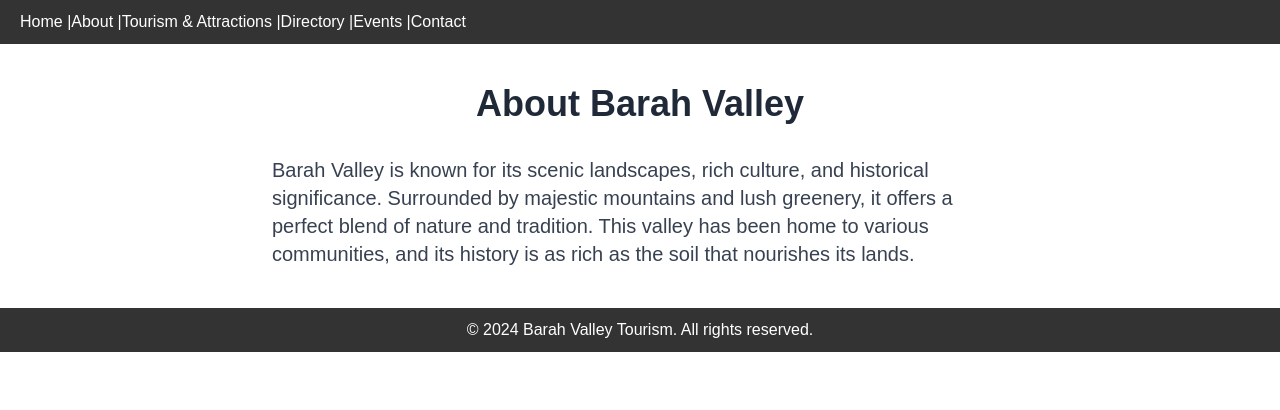
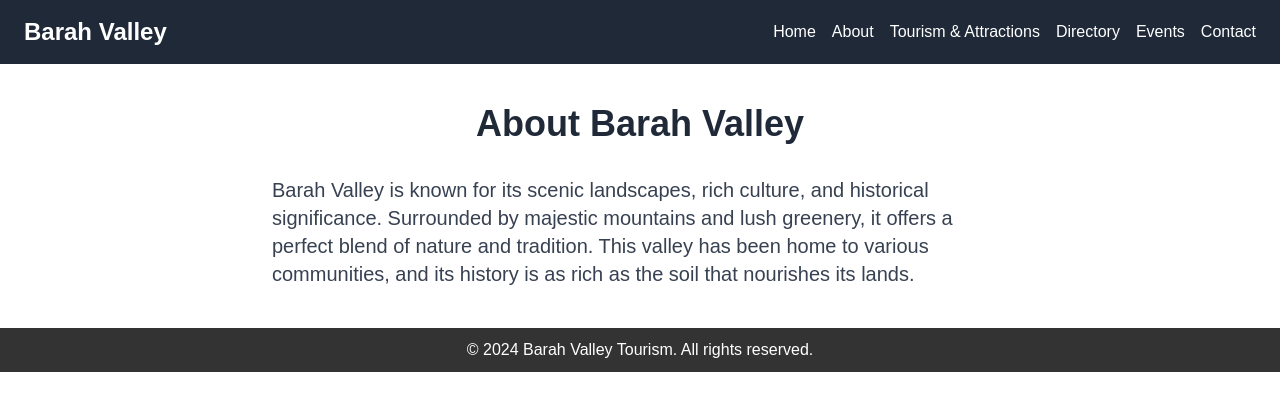
Before and after one commit to ShadBalti/barah_valley, a Next.js app: page /about in a window 1280 px wide. Shown: the top 410 px of the page. Built offline with nearby package versions, Linux system fonts and the light colour scheme.

Commit message:
navbar and image fix

```diff
--- a/app/components/Gallery.tsx
+++ b/app/components/Gallery.tsx
@@ -12,9 +12,16 @@ type GalleryProps = {
 };
 
 const Gallery: React.FC<GalleryProps> = ({ images }) => (
-  <div className="absolute inset-0 opacity-50 rounded-lg">
+  <div className="absolute inset-0 w-full h-full opacity-50 overflow-hidden rounded-lg">
     {images.map((image) => (
-      <Image key={image.id} src={image.src} alt={image.alt} width={200} height={150} />
+      <Image
+        key={image.id}
+        src={image.src}
+        alt={image.alt}
+        layout="fill" // Covers the entire container
+        objectFit="cover" // Ensures image covers container without distortion
+        className="absolute inset-0"
+      />
     ))}
   </div>
 );
--- a/app/components/Header.tsx
+++ b/app/components/Header.tsx
@@ -1,15 +1,43 @@
+// components/Header.tsx
 import React from 'react';
 import Link from 'next/link';
 
 const Header: React.FC = () => (
-  <header style={{ padding: '10px 20px', backgroundColor: '#333', color: '#fff' }}>
-    <nav>
-      <Link href="/">Home</Link> |
-      <Link href="/about">About</Link> |
-      <Link href="/tourism">Tourism & Attractions</Link> |
-      <Link href="/directory">Directory</Link> |
-      <Link href="/events">Events</Link> |
-      <Link href="/contact">Contact</Link>
+  <header className="bg-gray-800 text-white py-4 px-6">
+    <nav className="container mx-auto flex flex-wrap items-center justify-between">
+      <Link href="/" className="text-2xl font-semibold hover:text-blue-400 transition duration-300">
+        Barah Valley
+      </Link>
+      <div className="space-x-4 hidden md:flex">
+        <Link href="/" className="hover:text-blue-400 transition duration-300">
+          Home
+        </Link>
+        <Link href="/about" className="hover:text-blue-400 transition duration-300">
+          About
+        </Link>
+        <Link href="/tourism" className="hover:text-blue-400 transition duration-300">
+          Tourism & Attractions
+        </Link>
+        <Link href="/directory" className="hover:text-blue-400 transition duration-300">
+          Directory
+        </Link>
+        <Link href="/events" className="hover:text-blue-400 transition duration-300">
+          Events
+        </Link>
+        <Link href="/contact" className="hover:text-blue-400 transition duration-300">
+          Contact
+        </Link>
+      </div>
+      {/* Mobile Menu Button */}
+      <div className="md:hidden">
+        <button
+          type="button"
+          className="text-gray-400 hover:text-blue-400 focus:outline-none focus:text-blue-400"
+          aria-label="Toggle menu"
+        >
+          ☰
+        </button>
+      </div>
     </nav>
   </header>
 );
```
